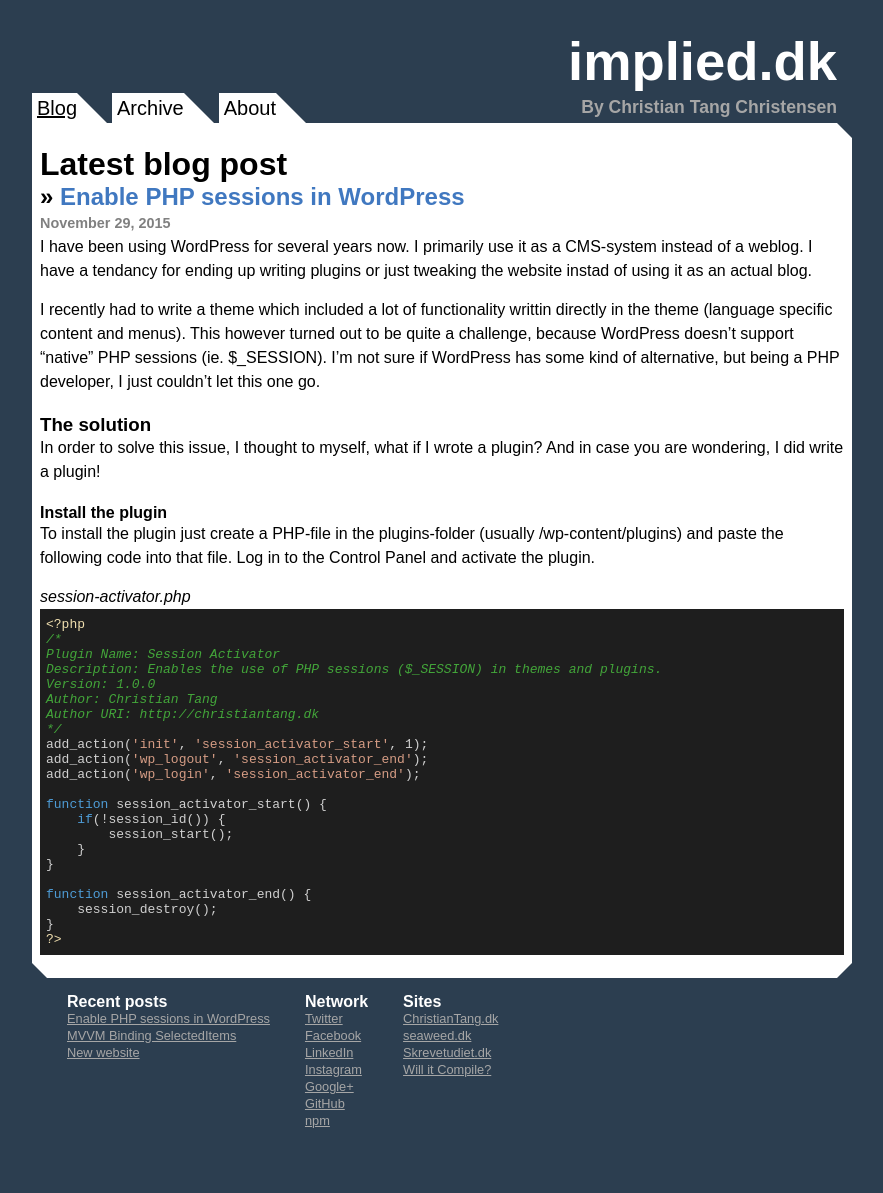
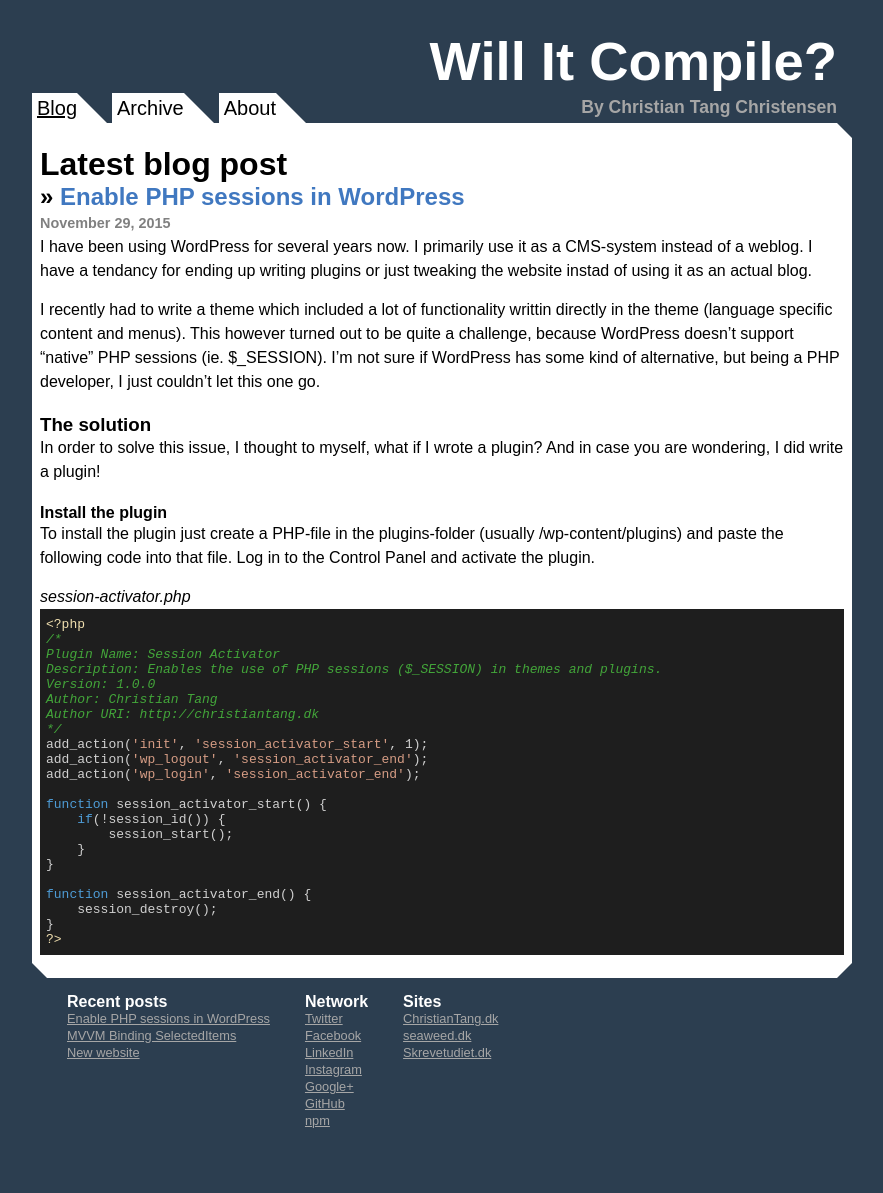
Before and after one commit to TangChr/implied.dk, a Jekyll site: the page built from index.html, in a window 1280 px wide. Shown: the whole page, without its empty margins (198-1081 px from the left). Built offline with Jekyll 4.4.1, drawn with Linux system fonts in a browser that asks for light colours; Markdown is read by kramdown in place of the engine named in the settings.

```diff
--- a/CNAME
+++ b/CNAME
@@ -1 +1 @@
-implied.dk
+willitcompile.net
--- a/_config.yml
+++ b/_config.yml
@@ -1,9 +1,8 @@
 # Site Information
-title: "implied.dk"
-tagline: "Implied Code"
+title: " Will It Compile?"
 author: "Christian Tang Christensen"
 generator: "Jekyll, gh-pages"
-url: http://implied.dk
+url: http://willitcompile.net
 
 # Excludes
 exclude: ["serve.cmd", "Gemfile", "Gemfile.lock", "LICENSE", "README.md"]
--- a/_data/sites.yml
+++ b/_data/sites.yml
@@ -6,6 +6,3 @@
 
 - name: Skrevetudiet.dk
   url:  http://skrevetudiet.dk
-
-- name: Will it Compile?
-  url:  http://willitcompile.net
--- a/_includes/header.html
+++ b/_includes/header.html
@@ -1,3 +1,3 @@
 <header id="site-head">
-	<h1><a href="{{site.baseurl}}">implied.dk</a></h1>
+	<h1><a href="{{site.baseurl}}">{{site.title}}</a></h1>
 </header>
```
Also changed, not shown: README.md.
